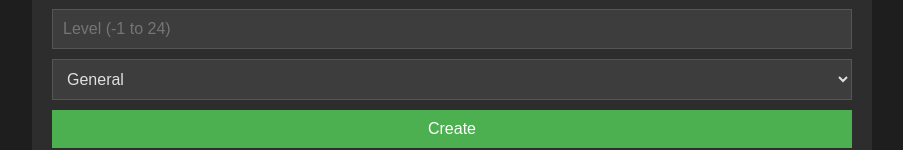
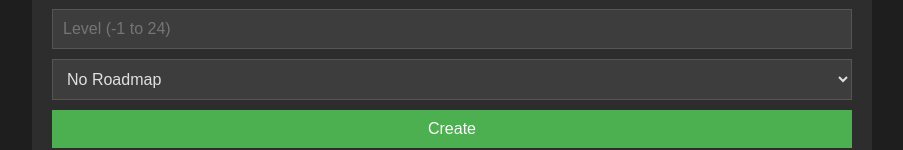
Before and after one commit to Utkarsh-G/pf2e-improviser, a React (Create React App) app: page / in a window 1280 px wide. Shown: the part 143-293 px from the top of the page, without its empty margins (188-1091 px from the left). Built offline with nearby package versions, Linux system fonts and the light colour scheme.

Commit message:
working roadmap prototype

```diff
--- a/src/App.js
+++ b/src/App.js
@@ -7,6 +7,8 @@ function App() {
   const [cards, setCards] = useState([]);
 
   const handleSubmit = (formData) => {
+    console.log("Submitted data:");
+    console.log(formData);
     setCards(prevCards => [...prevCards, formData]);
   };
 
--- a/src/components/Card.js
+++ b/src/components/Card.js
@@ -1,13 +1,14 @@
-import React, { useState } from 'react';
+import React, { useState, useEffect } from 'react';
 import statCalculations from '../utils/statCalculations.js';
 import statCategories from '../utils/statCategories.js';
+import roadmaps from '../data/roadmaps.js';
 import './Card.css';
 
 const calculateHalfLevel = (level) => {
   return Math.max(1, Math.ceil(level / 2));
 };
 
-const Card = ({ name, level, baseTemplate }) => {
+const Card = ({ name, level, baseRoadmap }) => {
   const statButtons = [
     'AC', 'Perception', 'HP', 'Fort', 'Ref', 'Will',
     'Attack', 'Attk Damage', 'Save DC', 'AoE Damage',
@@ -18,6 +19,20 @@ const Card = ({ name, level, baseTemplate }) => {
   const [selectedValues, setSelectedValues] = useState({});
   const [smallTextBox, setSmallTextBox] = useState('');
   const [largeTextBox, setLargeTextBox] = useState('');
+
+  useEffect(() => {
+    const roadmap = roadmaps[baseRoadmap] || {};
+    const initialValues = {};
+    for (const [stat, option] of Object.entries(roadmap)) {
+      if (statCalculations[stat]) {
+        initialValues[stat] = {
+          option,
+          value: statCalculations[stat](level, option)
+        };
+      }
+    }
+    setSelectedValues(initialValues);
+  }, [baseRoadmap, level]);
 
   const halfLevel = calculateHalfLevel(level);
   const placeholderText = `Notes. Use for immunity, resistances (value: ${halfLevel}-${level}), weaknesses (value: ${halfLevel}-${level}), as well as special reactions, tracking skill training, etc.`;
@@ -61,7 +76,7 @@ const Card = ({ name, level, baseTemplate }) => {
     <div className="card">
       <h3>{name}</h3>
       <p>Level: {level}</p>
-      <span>{baseTemplate}</span>
+      <span>{baseRoadmap}</span>
       {notification && <div className="notification">{notification}</div>}
       <div className="stat-buttons-container">
         {statButtons.map((stat, index) => (
--- a/src/components/Form.js
+++ b/src/components/Form.js
@@ -1,10 +1,11 @@
 import React, { useState } from 'react';
+import roadmaps from '../data/roadmaps.js';
 
 const Form = ({ onSubmit }) => {
   const [formData, setFormData] = useState({
     name: '',
     level: '',
-    baseTemplate: 'general'
+    baseRoadmap: 'No Roadmap'
   });
 
   const [levelError, setLevelError] = useState('');
@@ -51,7 +52,7 @@ const Form = ({ onSubmit }) => {
         ...formData,
         level: parseInt(formData.level.trim(), 10)
       });
-      setFormData({ name: '', level: '', baseTemplate: 'general' });
+      setFormData({ name: '', level: '', baseRoadmap: 'No Roadmap' });
       setLevelError('');
     }
   };
@@ -76,13 +77,13 @@ const Form = ({ onSubmit }) => {
       />
       {levelError && <div className="error">{levelError}</div>}
       <select
-        name="baseTemplate"
-        value={formData.baseTemplate}
+        name="baseRoadmap"
+        value={formData.baseRoadmap}
         onChange={handleChange}
       >
-        <option value="general">General</option>
-        <option value="work">Work</option>
-        <option value="personal">Personal</option>
+        {Object.keys(roadmaps).map(roadmap => (
+          <option key={roadmap} value={roadmap}>{roadmap}</option>
+        ))}
       </select>
       <button type="submit" disabled={!!levelError}>Create</button>
     </form>
--- /dev/null
+++ b/src/data/roadmaps.js
@@ -0,0 +1,14 @@
+const roadmaps = {
+    "No Roadmap": {},
+    "Brute": {
+      AC: "low",
+      Perception: "low",
+      HP: "high",
+      Ref: "low",
+      Will: "low",
+      Attack: "moderate",
+      "Attk Damage": "extreme"
+    }
+    };
+
+  export default roadmaps;
```
